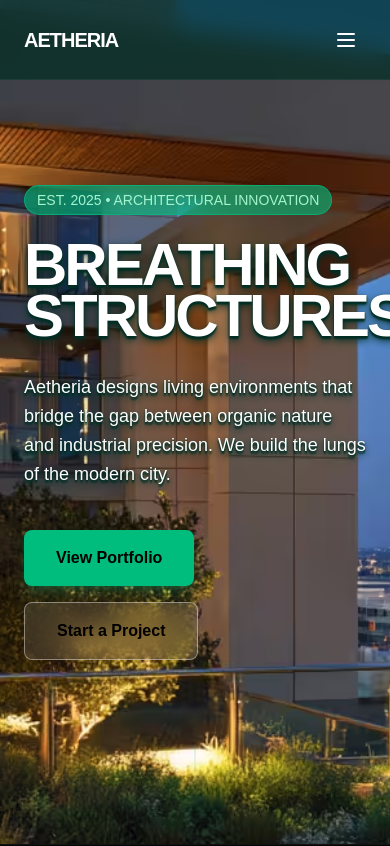
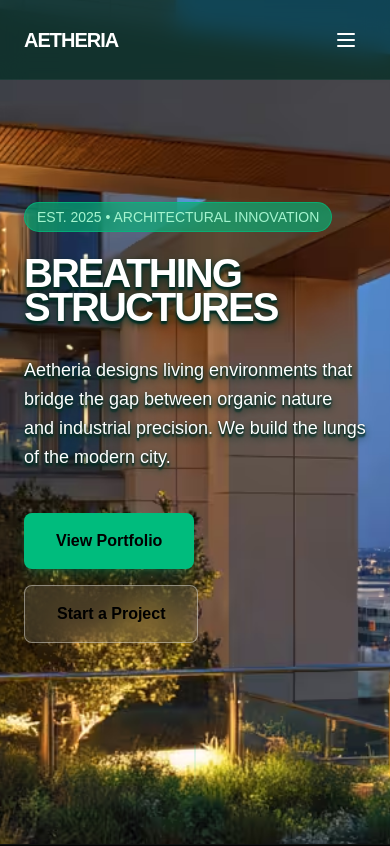
Before and after one commit to bwoodson72/aetheria--landing-page, a Next.js app: page / in a window 390 px wide. Shown: the top 846 px of the page. Built offline with nearby package versions, Linux system fonts and the light colour scheme.

Commit message:
Enhance showcase grid text styling with bold font and shadow effects

```diff
--- a/src/components/heroSection.tsx
+++ b/src/components/heroSection.tsx
@@ -79,7 +79,7 @@ export default function HeroSection() {
 
                 <motion.h1
                     variants={itemVariants}
-                    className="text-6xl md:text-[120px] leading-[0.85] font-bold tracking-tighter mb-8 uppercase text-shadow-lg text-shadow-emerald-950 "
+                    className="text-[clamp(2.5rem,10vw,120px)] leading-[0.85] font-bold tracking-tighter mb-8 uppercase text-shadow-lg text-shadow-emerald-950 "
                 >
                     BREATHING <br />
                   STRUCTURES
```
